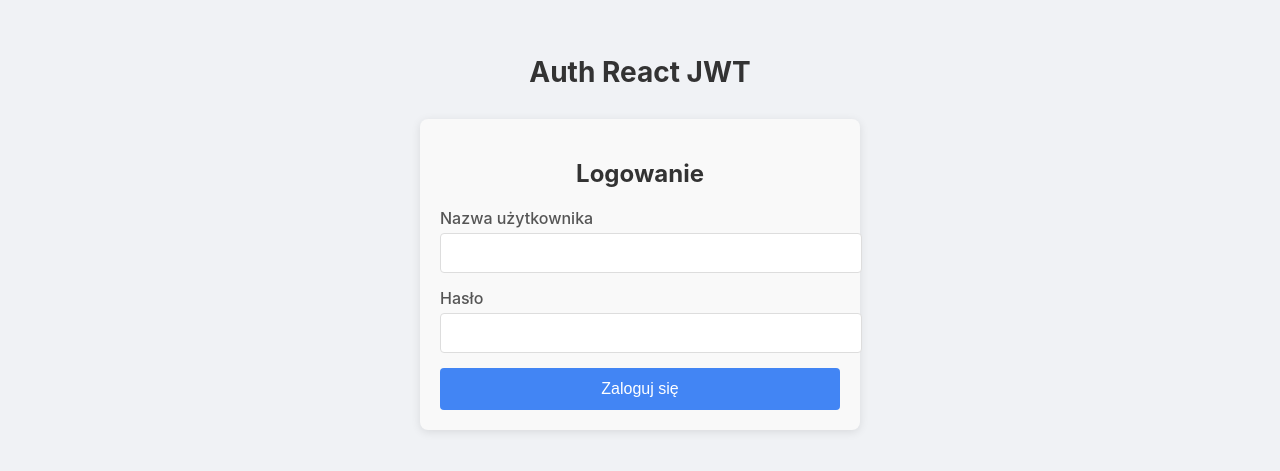
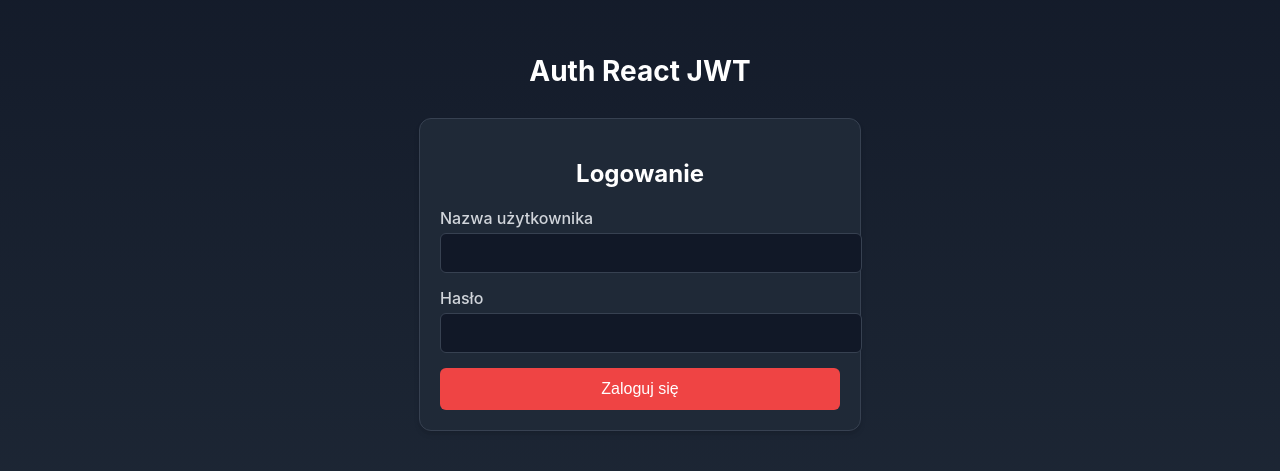
Before and after one commit to PawelWodzynski/optiq-template, a React (Create React App) app in the folder frontend/: page / in a window 1280 px wide. Shown: the part 167-638 px from the top of the page. Built offline with nearby package versions, Linux system fonts and the light colour scheme.

Commit message:
adjusted styles in login page

```diff
--- a/frontend/src/components/LoginPageComponents/LoginForm.css
+++ b/frontend/src/components/LoginPageComponents/LoginForm.css
@@ -2,15 +2,17 @@
   max-width: 400px;
   margin: 0 auto;
   padding: 20px;
-  background-color: #f9f9f9;
-  border-radius: 8px;
-  box-shadow: 0 2px 10px rgba(0, 0, 0, 0.1);
+  background-color: #1f2937;
+  border-radius: 0.75rem;
+  box-shadow: 0 4px 6px -1px rgba(0, 0, 0, 0.1), 0 2px 4px -1px rgba(0, 0, 0, 0.06);
+  border: 1px solid #374151;
 }
 
 .login-form h2 {
   text-align: center;
   margin-bottom: 20px;
-  color: #333;
+  color: white;
+  font-weight: bold;
 }
 
 .form-group {
@@ -21,29 +23,35 @@
   display: block;
   margin-bottom: 5px;
   font-weight: 500;
-  color: #555;
+  color: #d1d5db;
 }
 
 .form-group input {
   width: 100%;
   padding: 10px;
-  border: 1px solid #ddd;
-  border-radius: 4px;
+  border: 1px solid #374151;
+  background-color: #111827;
+  border-radius: 0.375rem;
   font-size: 16px;
+  color: white;
 }
 
 .login-button {
   width: 100%;
   padding: 12px;
-  background-color: #4285f4;
+  background-color: #ef4444;
   color: white;
   border: none;
-  border-radius: 4px;
+  border-radius: 0.375rem;
   font-size: 16px;
   cursor: pointer;
   transition: background-color 0.3s;
 }
 
 .login-button:hover {
-  background-color: #3367d6;
+  background-color: #dc2626;
 }
+
+.error-message {
+  color:#dc2626;
+}
--- a/frontend/src/components/LoginPageComponents/LoginPage.css
+++ b/frontend/src/components/LoginPageComponents/LoginPage.css
@@ -3,7 +3,7 @@
   justify-content: center;
   align-items: center;
   min-height: 100vh;
-  background-color: #f0f2f5;
+  background-image: linear-gradient(to bottom, #111827, #1f2937);
 }
 
 .login-container {
@@ -15,6 +15,7 @@
 .login-container h1 {
   text-align: center;
   margin-bottom: 30px;
-  color: #333;
+  color: white;
   font-size: 28px;
+  font-weight: bold;
 }
--- a/frontend/src/components/LoginPageComponents/LoginPage/LoginCard/LoginCardHeader/LoginCardHeader.css
+++ b/frontend/src/components/LoginPageComponents/LoginPage/LoginCard/LoginCardHeader/LoginCardHeader.css
@@ -1,7 +1,8 @@
 .login-card-header {
   align-self: center;
   justify-self: center;
-  color: orange;
+  color: white;
   font-size: xx-large;
   grid-row: 1;
+  font-weight: bold;
 }
--- a/frontend/src/components/LoginPageComponents/LoginPage/LoginCard/LoginForm/LoginButton/LoginButton.css
+++ b/frontend/src/components/LoginPageComponents/LoginPage/LoginCard/LoginForm/LoginButton/LoginButton.css
@@ -4,13 +4,15 @@
   justify-self: center;
   height: 40%;
   width: 20%;
-  border-radius: 5px;
+  border-radius: 0.375rem;
   border: none;
-  background-color: orange;
+  background-color: #ef4444;
   font-size: large;
   cursor: pointer;
+  color: white;
+  transition: background-color 0.3s;
 }
 
 .login-button:hover {
-  background-color: rgb(238, 176, 60);
+  background-color: #dc2626;
 }
```
Also changed, not shown: frontend/src/components/LoginPageComponents/LoginPage/LoginCard/LoginCard.css (+4 -5 lines), frontend/src/components/LoginPageComponents/LoginPage/LoginCard/LoginForm/LoginFields/PasswordField/PasswordField.css (+6 -5 lines), frontend/src/components/LoginPageComponents/LoginPage/LoginCard/LoginForm/LoginFields/UsernameField/UsernameField.css (+6 -5 lines), frontend/src/components/LoginPageComponents/LoginPage/LoginContentContainer/LoginContentContainer.css (+3 -5 lines), frontend/src/components/LoginPageComponents/LoginPage/LoginCard/LoginForm/LoginFields/LoginFields.css (line endings or trailing spaces), frontend/src/components/LoginPageComponents/LoginPage/LoginCard/LoginForm/LoginForm.css (line endings or trailing spaces), 1 other file (tests, documents, lock files or other folders).
